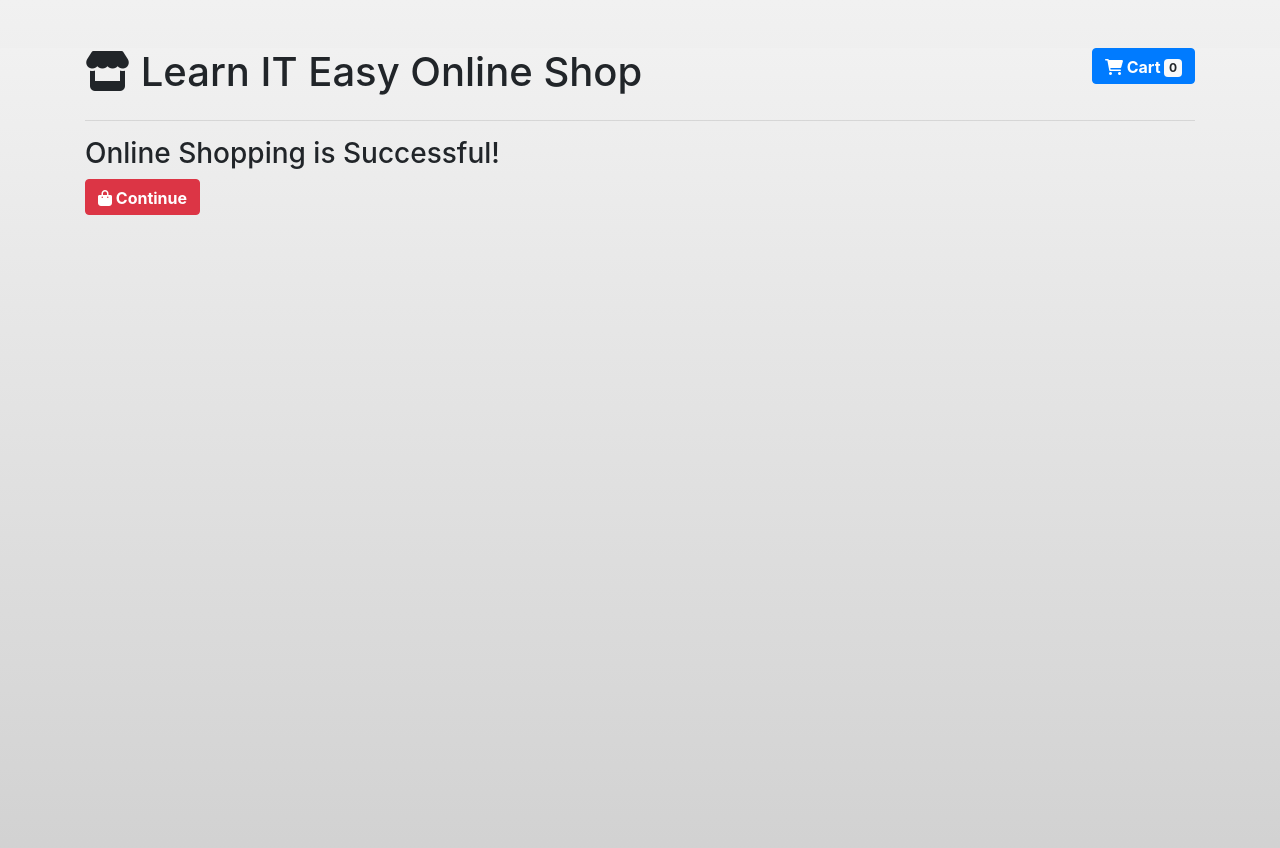
After one commit to mariateodora1234/Finals, a PHP site: page /clear.php in a window 1280 px wide. The commit adds this page. Run offline with PHP 8.4, Linux system fonts and the light colour scheme.

Commit message:
First Commit for Clear

```diff
--- /dev/null
+++ b/clear.php
@@ -0,0 +1,39 @@
+<?php session_start();?>
+<!DOCTYPE html>
+<html lang="en">
+<head>
+    <meta charset="UTF-8">
+    <meta http-equiv="X-UA-Compatible" content="IE=edge">
+    <meta name="viewport" content="width=device-width, initial-scale=1.0">
+    <link rel="stylesheet" href="https://cdnjs.cloudflare.com/ajax/libs/twitter-bootstrap/4.6.0/css/bootstrap.min.css" integrity="sha512-P5MgMn1jBN01asBgU0z60Qk4QxiXo86+wlFahKrsQf37c9cro517WzVSPPV1tDKzhku2iJ2FVgL67wG03SGnNA==" crossorigin="anonymous" referrerpolicy="no-referrer" />
+    <link rel="stylesheet" href="https://cdnjs.cloudflare.com/ajax/libs/font-awesome/6.0.0-beta2/css/all.min.css" integrity="sha512-YWzhKL2whUzgiheMoBFwW8CKV4qpHQAEuvilg9FAn5VJUDwKZZxkJNuGM4XkWuk94WCrrwslk8yWNGmY1EduTA==" crossorigin="anonymous" referrerpolicy="no-referrer" />
+    <link rel="stylesheet" href="static-login.css">
+    <title>Learn IT Easy Online Shop | Shopping Cart</title>
+</head>
+<body>
+    <div class="container">
+        <div class="row mt-5">
+            <div class="col-10">
+                <h1><i class="fa fa-store"></i> Learn IT Easy Online Shop</h1>
+            </div>
+            <div class="col-2 text-right">
+                <a href="cart.php" class="btn btn-primary">
+                    <i class="fa fa-shopping-cart"></i> Cart
+                    <span class="badge badge-light">
+                    <?php
+                    unset($_SESSION['totalQuantity']);
+                    echo (isset($_SESSION['totalQuantity']) ? $_SESSION['totalQuantity'] : "0");
+                    ?>
+                    </span>
+                </a>
+            </div>
+        </div>
+        <hr>
+        <h3>Online Shopping is Successful!</h3>
+        <a href="index.php" class="btn btn-danger"><i class="fa fa-shopping-bag"></i> Continue</a>
+    </div>
+
+    <script src="https://cdnjs.cloudflare.com/ajax/libs/jquery/3.6.0/jquery.min.js" integrity="sha512-894YE6QWD5I59HgZOGReFYm4dnWc1Qt5NtvYSaNcOP+u1T9qYdvdihz0PPSiiqn/+/3e7Jo4EaG7TubfWGUrMQ==" crossorigin="anonymous" referrerpolicy="no-referrer"></script>
+    <script src="https://cdnjs.cloudflare.com/ajax/libs/twitter-bootstrap/4.6.0/js/bootstrap.bundle.min.js" integrity="sha512-wV7Yj1alIZDqZFCUQJy85VN+qvEIly93fIQAN7iqDFCPEucLCeNFz4r35FCo9s6WrpdDQPi80xbljXB8Bjtvcg==" crossorigin="anonymous" referrerpolicy="no-referrer"></script>
+</body>
+</html>
--- a/index.php
+++ b/index.php
@@ -22,7 +22,7 @@
 
             <div class="col-4 text-right">
                 <a href="register.php">
-                    <span class="link-light mx-1"><a href="logout.php">Log out</a></span>
+                    <span class="link-light mx-1"><a href="logout.php">Log out </a></span>
                 </a>
 
                 <a href="cart.php" class=" btn btn-primary ">
```
